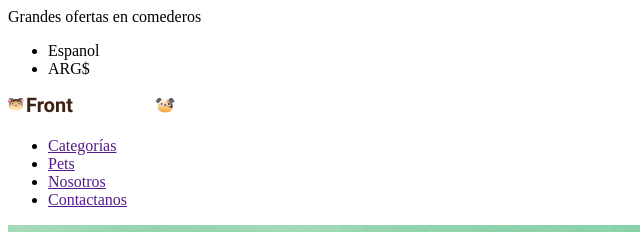
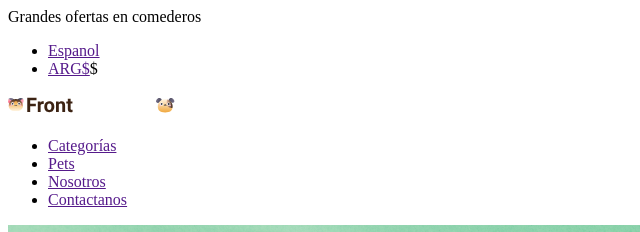
Before and after one commit to tomasdlp/DH, a plain HTML site: page Front-EndI/Clase6/index.html in a window 1280 px wide. Shown: the top 232 px of the page, 0-640 px from the left. Drawn offline with Linux system fonts and the light colour scheme.

Commit message:
Este es una correcion

```diff
--- a/Front-EndI/Clase6/index.html
+++ b/Front-EndI/Clase6/index.html
@@ -12,8 +12,8 @@
             <span>Grandes ofertas en comederos</span>
             <nav>
                 <ul>
-                    <li>Espanol</li>
-                    <li>ARG$</li>
+                    <li><a href="">Espanol</a></li>
+                    <li><a href="">ARG$</a>$</li>
                 </ul>
             </nav>
         </div>
```
